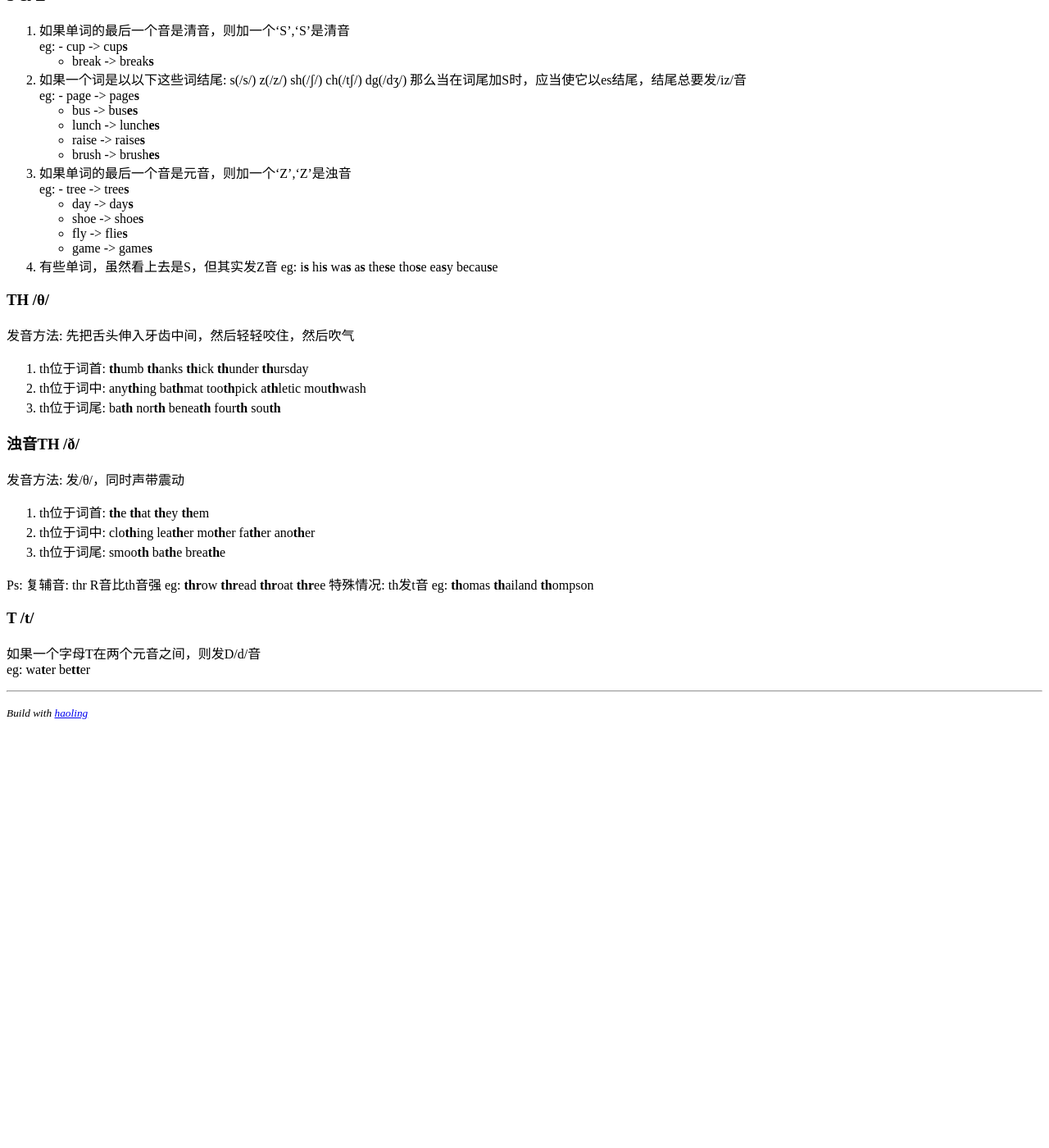
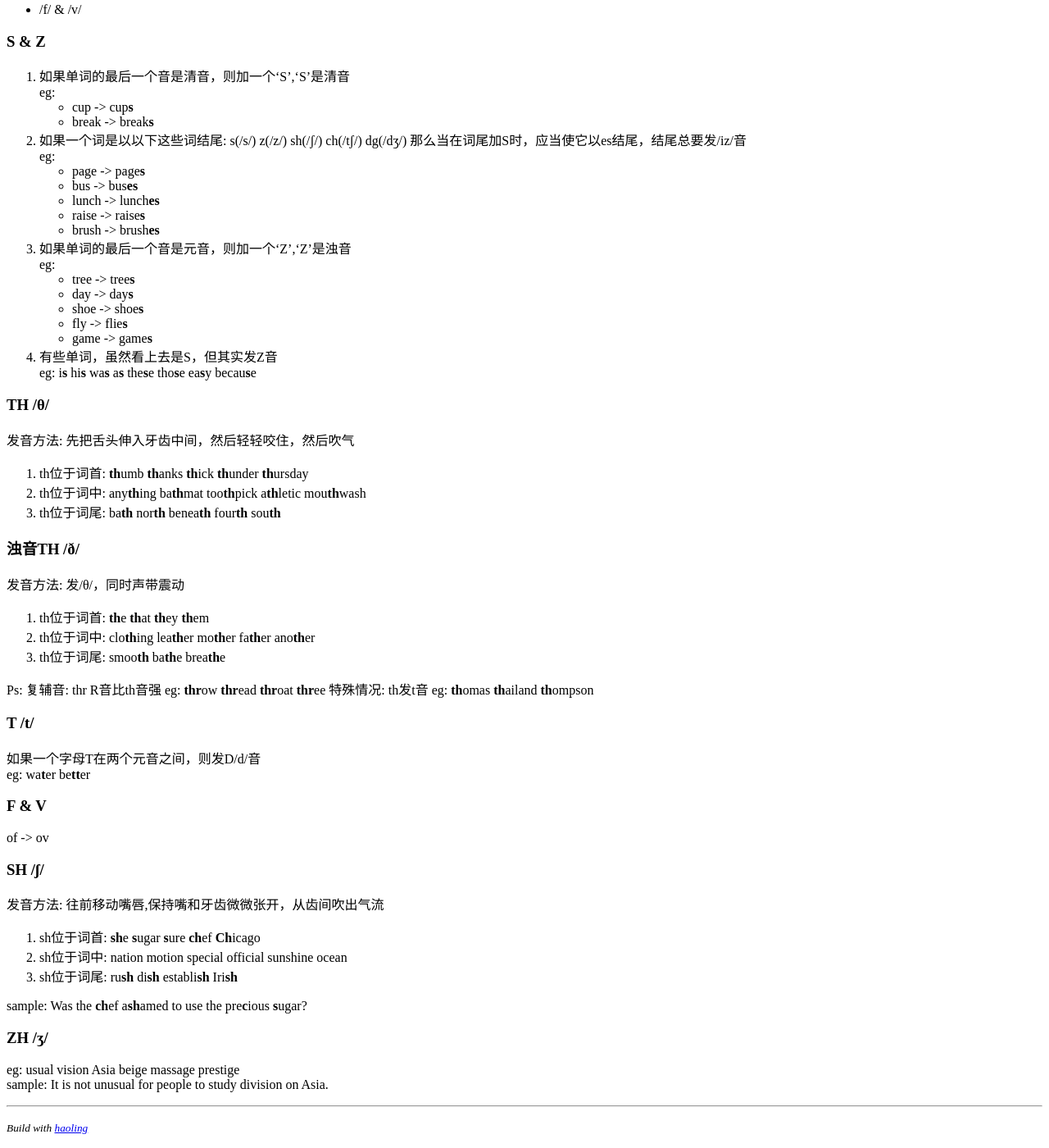
Before and after one commit to hldingzydong/hldingzydong.github.io, a Jekyll site: the page built from _posts/2019-12-7-Paul美语发音笔记(一).md, in a window 1280 px wide and 1400 px high, scrolled down 942 px. Shown: the whole window at 82% size. Built offline with Jekyll 4.4.1, drawn with Linux system fonts in a browser that asks for light colours; before the commit the page ends 1836 px from its top, so only the background shows below that; some of the changed text lies outside the part shown.

Commit message:
first note

```diff
--- a/_posts/2019-12-7-Paul美语发音笔记(一).md
+++ b/_posts/2019-12-7-Paul美语发音笔记(一).md
@@ -24,8 +25,8 @@ eg: What **w**ill **w**e do?
 1. W位于词首: **w**hat **w**hen **w**here **w**ipe **o**ne **o**nce
 
 2. W位于词中: al**w**ays a**w**ay be**w**are a**w**ake some**o**ne
+  sample: The **w**ind from the **w**est **w**as very **w**et.
 
-sample: The **w**ind from the **w**est **w**as very **w**et.
 
 
 ### Q /kw/
@@ -34,26 +35,30 @@ sample: The **w**ind from the **w**est **w**as very **w**et.
 
 
 ### 元音是浊音，一些辅音是浊音(声带震动)
-Ps: - /p/ & /b/
-	- /t/ & /d/
-	- /s/ & /z/
-	- /f/ & /v/
+- /p/ & /b/
+- /t/ & /d/
+- /s/ & /z/
+- /f/ & /v/
+
 
 
 ### S & Z
 1. 如果单词的最后一个音是清音，则加一个‘S’,‘S’是清音
-eg: - cup   ->  cup**s**
+eg:
+	- cup   ->  cup**s**
 	- break ->  break**s**
 
 2. 如果一个词是以以下这些词结尾: s(/s/) z(/z/) sh(/ʃ/) ch(/tʃ/) dg(/dʒ/) 那么当在词尾加S时，应当使它以es结尾，结尾总要发/iz/音
-eg: - page  ->  page**s**
+eg:
+	- page  ->  page**s**
 	- bus   ->  bus**es**
 	- lunch ->  lunch**es**
 	- raise ->  raise**s**
 	- brush ->  brush**es**
 
 3. 如果单词的最后一个音是元音，则加一个‘Z’,‘Z’是浊音
-eg: - tree  ->  tree**s**
+eg:
+	- tree  ->  tree**s**
 	- day   ->  day**s**
 	- shoe  ->  shoe**s**
 	- fly   ->  flie**s**
@@ -63,11 +68,13 @@ eg: - tree  ->  tree**s**
 eg: i**s**   hi**s**   wa**s**   a**s**   the**s**e  tho**s**e  ea**s**y  becau**s**e
 
 
+
 ### TH /θ/
 发音方法: 先把舌头伸入牙齿中间，然后轻轻咬住，然后吹气
 1. th位于词首: **th**umb **th**anks **th**ick **th**under **th**ursday
 2. th位于词中: any**th**ing ba**th**mat too**th**pick a**th**letic mou**th**wash
 3. th位于词尾: ba**th** nor**th** benea**th** four**th** sou**th**
+
 
 
 ### 浊音TH /ð/
@@ -82,6 +89,26 @@ Ps: 复辅音: thr R音比th音强
 	eg: **th**omas  **th**ailand **th**ompson
 
 
+
 ### T /t/
 如果一个字母T在两个元音之间，则发D/d/音
 eg: wa**t**er be**tt**er
+
+
+
+### F & V
+of -> ov
+
+
+### SH /ʃ/
+发音方法: 往前移动嘴唇,保持嘴和牙齿微微张开，从齿间吹出气流
+1. sh位于词首: **sh**e **s**ugar **s**ure **ch**ef **Ch**icago
+2. sh位于词中: nation motion special official sunshine ocean
+3. sh位于词尾: ru**sh**  di**sh** establi**sh** Iri**sh**
+
+sample: Was the **ch**ef a**sh**amed to use the pre**c**ious **s**ugar?
+
+
+### ZH /ʒ/
+eg: usual vision Asia beige massage prestige
+sample: It is not unusual for people to study division on Asia.
```
Also changed, not shown: other parts of _posts/2019-12-7-Paul美语发音笔记(一).md (+2 -1 lines), 1 other file.
